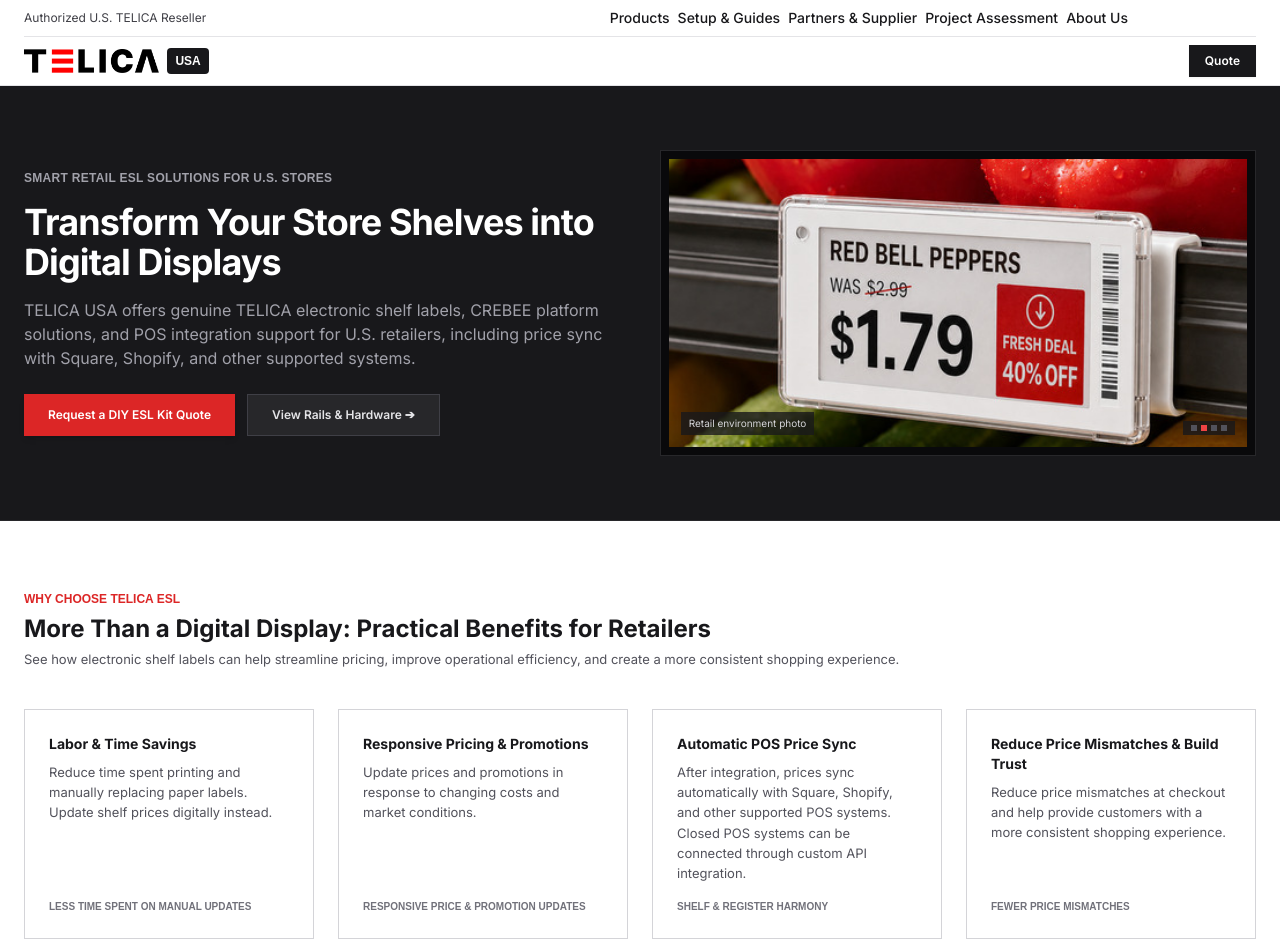
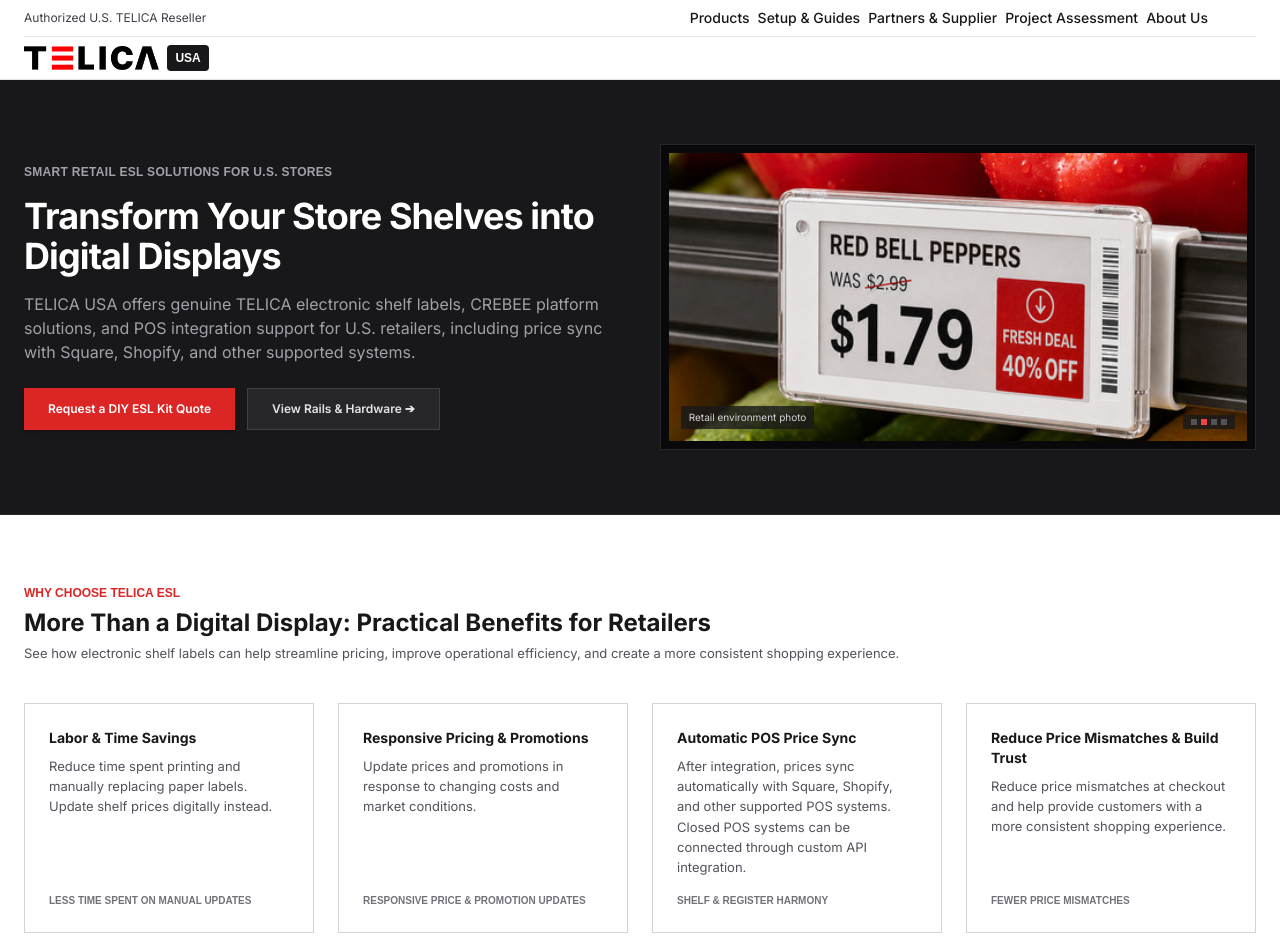
Before and after one commit to qnam0321/telica-usa-web, a website: page index.html in a window 1280 px wide. Shown: the top 942 px of the page. Drawn offline with nearby package versions, Linux system fonts and the light colour scheme; files whose address does not match are found by name.

Commit message:
Redesign: Remove Quote button from header and shift menu right

```diff
--- a/index.html
+++ b/index.html
@@ -172,7 +172,7 @@
                 <p class="text-[10px] sm:text-xs font-normal text-zinc-700 whitespace-nowrap">Authorized U.S. TELICA Reseller</p>
 
                 <!-- 오른쪽: Desktop Navigation Menu -->
-                <nav class="hidden sm:flex items-center space-x-2 text-xs sm:text-sm font-medium ml-auto pr-32">
+                <nav class="hidden sm:flex items-center space-x-2 text-xs sm:text-sm font-medium ml-auto pr-12">
                     <div class="relative group">
                         <button class="text-zinc-900 hover:text-red-600 transition">Products</button>
                         <div class="absolute left-0 mt-0 w-48 bg-white border border-zinc-200 shadow-lg hidden group-hover:block z-50">
@@ -196,16 +196,13 @@
                 </button>
             </div>
 
-            <!-- 두 번째 줄: 로고 + Quote 버튼 -->
+            <!-- 두 번째 줄: 로고만 -->
             <div class="flex items-center justify-between py-2">
                 <!-- 로고 -->
                 <a href="#" onclick="switchPage('home'); return false;" class="flex items-center space-x-2 shrink-0">
                     <img src="file:///C:/Users/Sales-NJ/Desktop/%23%20%EC%9B%B9%EC%9E%91%EC%97%85/telica-usa-web-repo/telica-logo.png" alt="TELICA Logo" class="h-5 sm:h-6 w-auto object-contain">
                     <span class="px-2 py-1 bg-zinc-900 text-white text-[11px] sm:text-[12px] font-extrabold rounded tracking-normal corporate-tag">USA</span>
                 </a>
-
-                <!-- Quote 버튼 -->
-                <button onclick="openQuoteModal('General Inquiry')" class="bg-zinc-900 hover:bg-zinc-800 text-white text-xs font-semibold px-3 sm:px-4 py-2 rounded-none transition cursor-pointer shadow-sm">Quote</button>
             </div>
 
         <!-- Navigation menu -->
```
